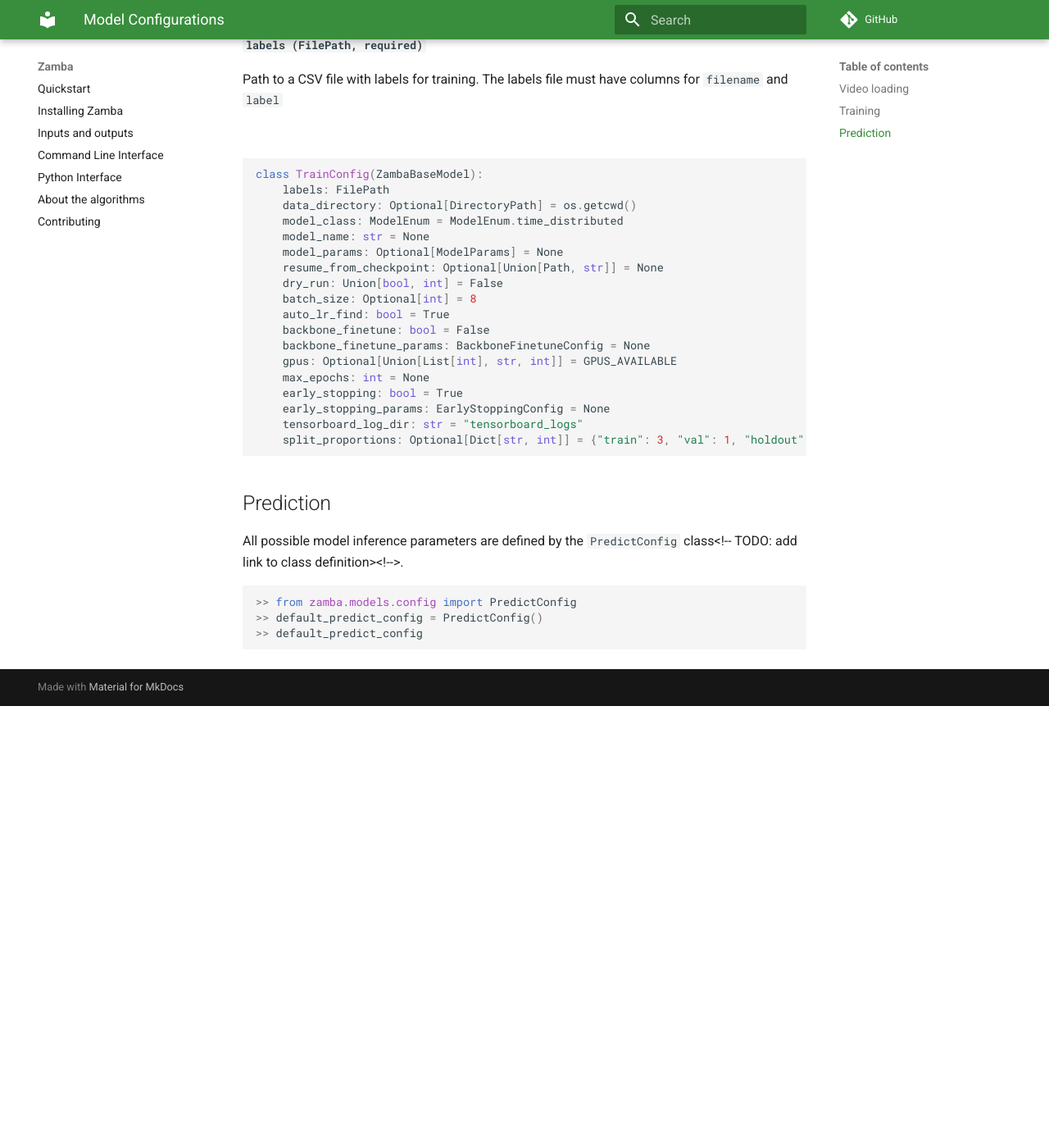
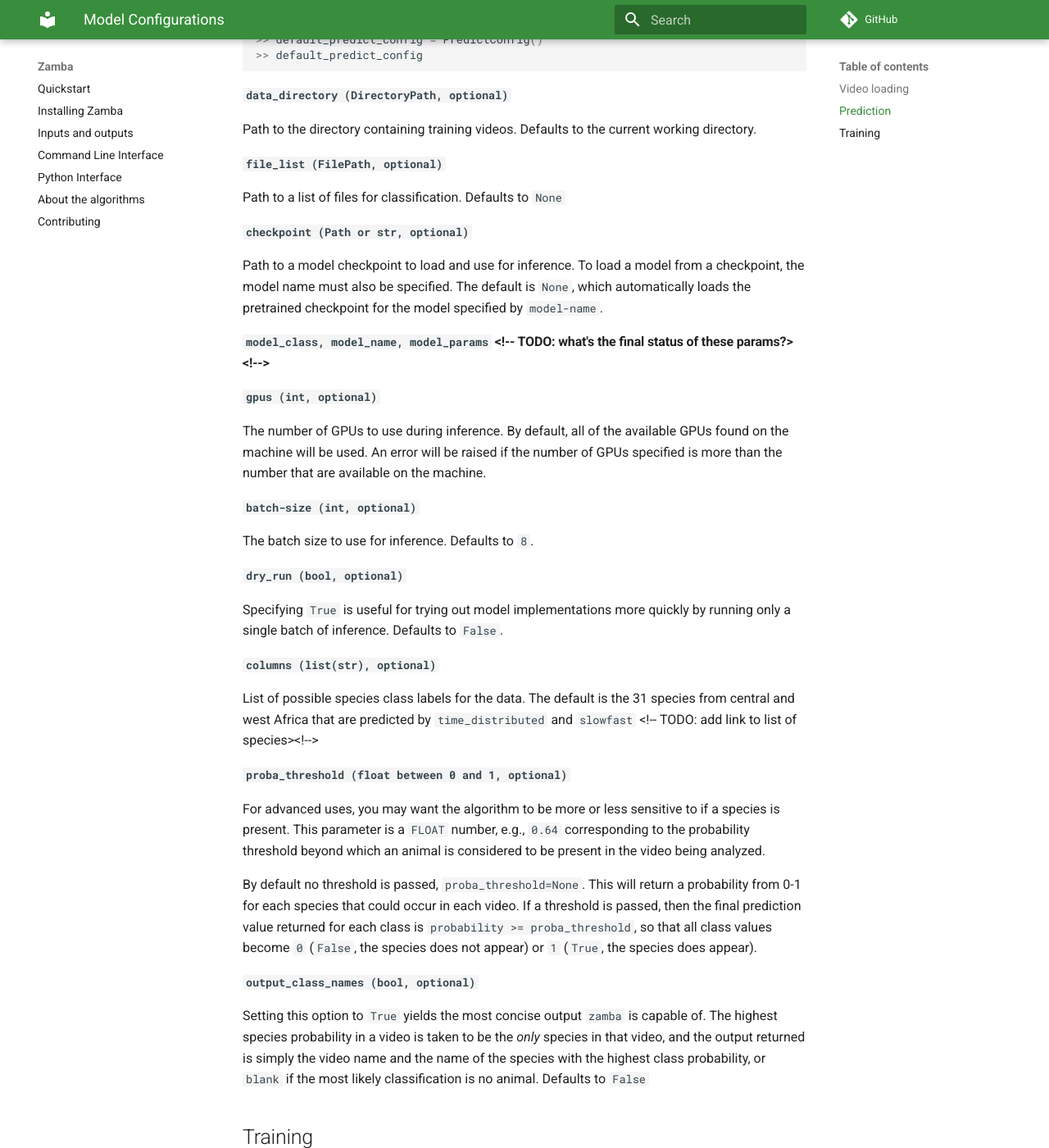
Before and after one commit to drivendataorg/zamba, an MkDocs documentation site: the page built from docs/docs/configurations.md, in a window 1280 px wide and 1400 px high, scrolled down 2819 px. Shown: the whole window at 82% size. Built offline with MkDocs 1.6.1 and Material for MkDocs 9.7.7, drawn with Linux system fonts in a browser that asks for light colours; comment, search, counter and statistics services are not loaded; before the commit the page ends 3680 px from its top, so only the background shows below that; some of the changed text lies outside the part shown.

Commit message:
Add all configurations

````diff
--- a/docs/docs/configurations.md
+++ b/docs/docs/configurations.md
@@ -1,26 +1,27 @@
 # Model Configurations
 
-In both the command line and the Python module, options for video loading, training, and prediction can be set by passing a YAML file.
-The basic structure of the configuration is:
+In both the command line and the Python module, options for video loading, training, and prediction can be set by passing a YAML file. Some - but not all - of these parameters can also be passed directly as arguments to the command line<!-- TODO: link to cli page><!-->.
+The basic structure of a configuration is:
 
-```
+```console
+$ cat basic_config.yaml
 video_loader_config:
   # video loading parameters, eg. video_height: 224
+
+predict_config:
+  model_name: slowfast
+  data_directoty: vids_to_classify/
+  # other training parameters, eg. batch_size
 
 train_config:
   model_name: slowfast
   data_directory: vids_to_classify/
   # other training parameters, eg. labels, batch_size
+  ```
 
-predict_config:
-  model_name: slowfast
-  data_directoty: vids_to_classify/
-  # other training parameters, eg. batch_size
-```
+For example, the configuration below will predict labels for the videos in `vids_to_classify` using the `slowfast` model, and will resize all videos to 2224x224 pixels:
 
-For example, the configuration below will predict labels for the videos in `vids_to_classify` using the `time_distributed` model, and will resize all videos to 2224x224 pixels:
-
-```
+```console
 video_loader_config:
   video_height: 224
   video_width: 224
@@ -102,6 +103,57 @@
 
 ffmpeg pixel format, defaults to `rgb24` for RGB channels; can be changed to `bgr24` for BGR.
 
+## Prediction
+
+All possible model inference parameters are defined by the `PredictConfig` class<!-- TODO: add link to class definition><!-->.
+
+```python
+>> from zamba.models.config import PredictConfig
+>> default_predict_config = PredictConfig()
+>> default_predict_config
+```
+<!-- TODO: add output of default train config above when it's working><!-->
+
+#### `data_directory (DirectoryPath, optional)`
+
+Path to the directory containing training videos. Defaults to the current working directory.
+
+#### `file_list (FilePath, optional)`
+
+Path to a list of files for classification. Defaults to `None`
+
+#### `checkpoint (Path or str, optional)`
+
+Path to a model checkpoint to load and use for inference. To load a model from a checkpoint, the model name must also be specified. The default is `None`, which automatically loads the pretrained checkpoint for the model specified by `model-name`.
+
+#### `model_class, model_name, model_params` <!-- TODO: what's the final status of these params?><!-->
+
+#### `gpus (int, optional)`
+
+The number of GPUs to use during inference. By default, all of the available GPUs found on the machine will be used. An error will be raised if the number of GPUs specified is more than the number that are available on the machine.
+
+#### `batch-size (int, optional)`
+
+The batch size to use for inference. Defaults to `8`.
+
+#### `dry_run (bool, optional)`
+
+Specifying `True` is useful for trying out model implementations more quickly by running only a single batch of inference. Defaults to `False`.
+
+#### `columns (list(str), optional)`
+
+List of possible species class labels for the data. The default is the 31 species from central and west Africa that are predicted by `time_distributed` and `slowfast` <!-- TODO: add link to list of species><!-->
+
+#### `proba_threshold (float between 0 and 1, optional)`
+
+For advanced uses, you may want the algorithm to be more or less sensitive to if a species is present. This parameter is a `FLOAT` number, e.g., `0.64` corresponding to the probability threshold beyond which an animal is considered to be present in the video being analyzed.
+
+By default no threshold is passed, `proba_threshold=None`. This will return a probability from 0-1 for each species that could occur in each video. If a threshold is passed, then the final prediction value returned for each class is `probability >= proba_threshold`, so that all class values become `0` (`False`, the species does not appear) or `1` (`True`, the species does appear).
+
+#### `output_class_names (bool, optional)`
+
+Setting this option to `True` yields the most concise output `zamba` is capable of. The highest species probability in a video is taken to be the _only_ species in that video, and the output returned is simply the video name and the name of the species with the highest class probability, or `blank` if the most likely classification is no animal. Defaults to `False`
+
 ## Training
 
 All possible model training parameters are defined by the `TrainConfig` class<!-- TODO: add link to class definition><!-->.
@@ -117,36 +169,40 @@
 
 Path to a CSV file with labels for training. The labels file must have columns for `filename` and `label`
 
-####
+#### `data_directory (DirectoryPath, optional)`
 
-```python
-class TrainConfig(ZambaBaseModel):
-    labels: FilePath
-    data_directory: Optional[DirectoryPath] = os.getcwd()
-    model_class: ModelEnum = ModelEnum.time_distributed
-    model_name: str = None
-    model_params: Optional[ModelParams] = None
-    resume_from_checkpoint: Optional[Union[Path, str]] = None
-    dry_run: Union[bool, int] = False
-    batch_size: Optional[int] = 8
-    auto_lr_find: bool = True
-    backbone_finetune: bool = False
-    backbone_finetune_params: BackboneFinetuneConfig = None
-    gpus: Optional[Union[List[int], str, int]] = GPUS_AVAILABLE
-    max_epochs: int = None
-    early_stopping: bool = True
-    early_stopping_params: EarlyStoppingConfig = None
-    tensorboard_log_dir: str = "tensorboard_logs"
-    split_proportions: Optional[Dict[str, int]] = {"train": 3, "val": 1, "holdout": 1}
-```
+Path to the directory containing training videos. Defaults to the current working directory.
 
-## Prediction
+#### `model_class, model_name, model_params` <!-- TODO: what's the final status of these params?><!-->
 
-All possible model inference parameters are defined by the `PredictConfig` class<!-- TODO: add link to class definition><!-->.
+#### `resume_from_checkpoint (Path or str, optional)`
 
-```python
->> from zamba.models.config import PredictConfig
->> default_predict_config = PredictConfig()
->> default_predict_config
-```
-<!-- TODO: add output of default train config above when it's working><!-->
+Path to a model checkpoint from which to resume training. Defaults to `None`
+
+#### `dry_run (bool, optional)`
+
+Specifying `True` is useful for trying out model implementations more quickly by running only a single batch of train and validation. Defaults to `False`.
+
+#### `batch-size (int, optional)`
+
+The batch size to use for training. Defaults to `8`.
+
+#### auto_lr_find, backbone_finetune, backbone_finetune_params
+<!-- TODO: add these><!-->
+
+#### `gpus (int, optional)`
+
+The number of GPUs to use during training. By default, all of the available GPUs found on the machine will be used. An error will be raised if the number of GPUs specified is more than the number that are available on the machine.
+
+#### `max_epochs (int, optional)`
+
+The maximum number of epochs to run during training. Defaults to `None`
+
+#### `early_stopping (bool, optional), early_stopping_params (EarlyStoppingConfig)`
+#### tensorboard_log_dir
+
+<!-- TODO: add these><!-->
+
+#### `split_proportions (dict(str, int), optional)`
+
+The proportion of data to use during training, validation, and as a holdout set. Defaults to `{"train": 3, "val": 1, "holdout": 1}`
````
